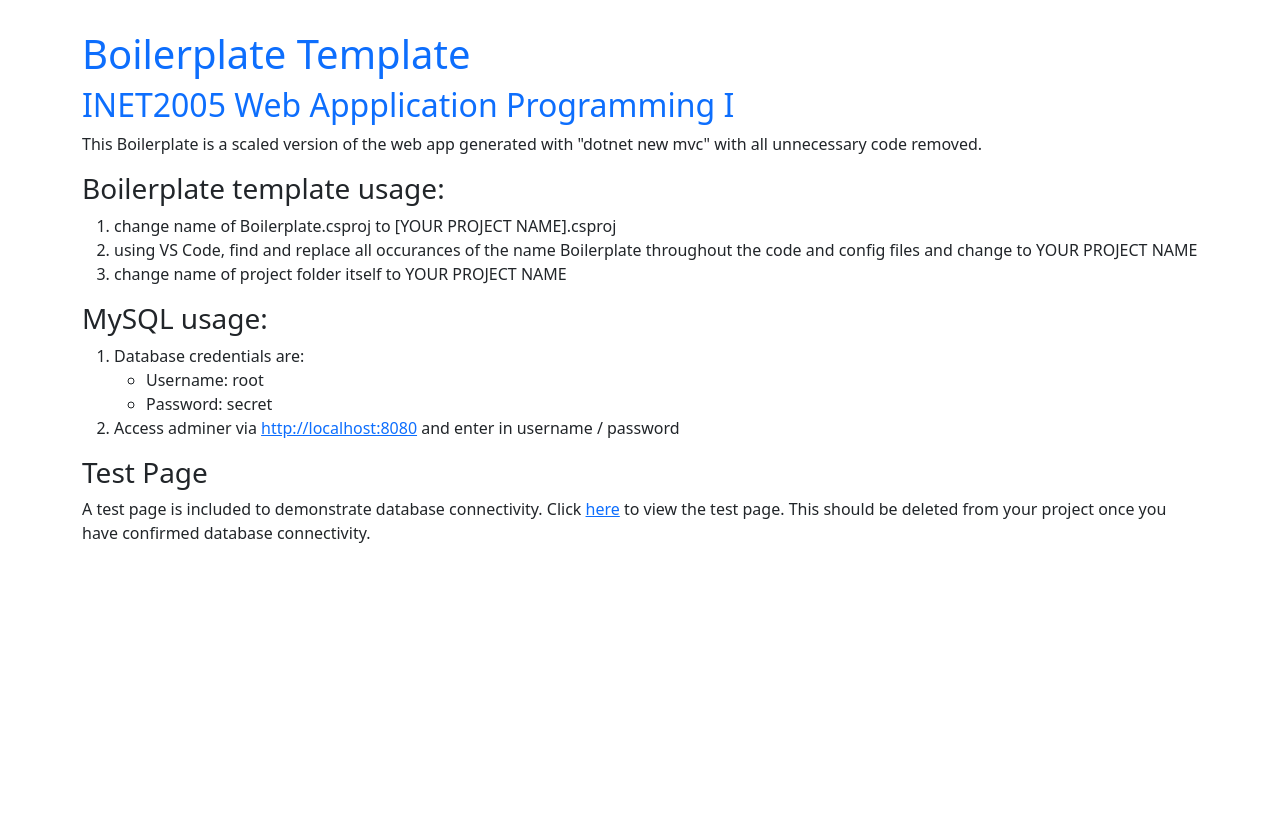
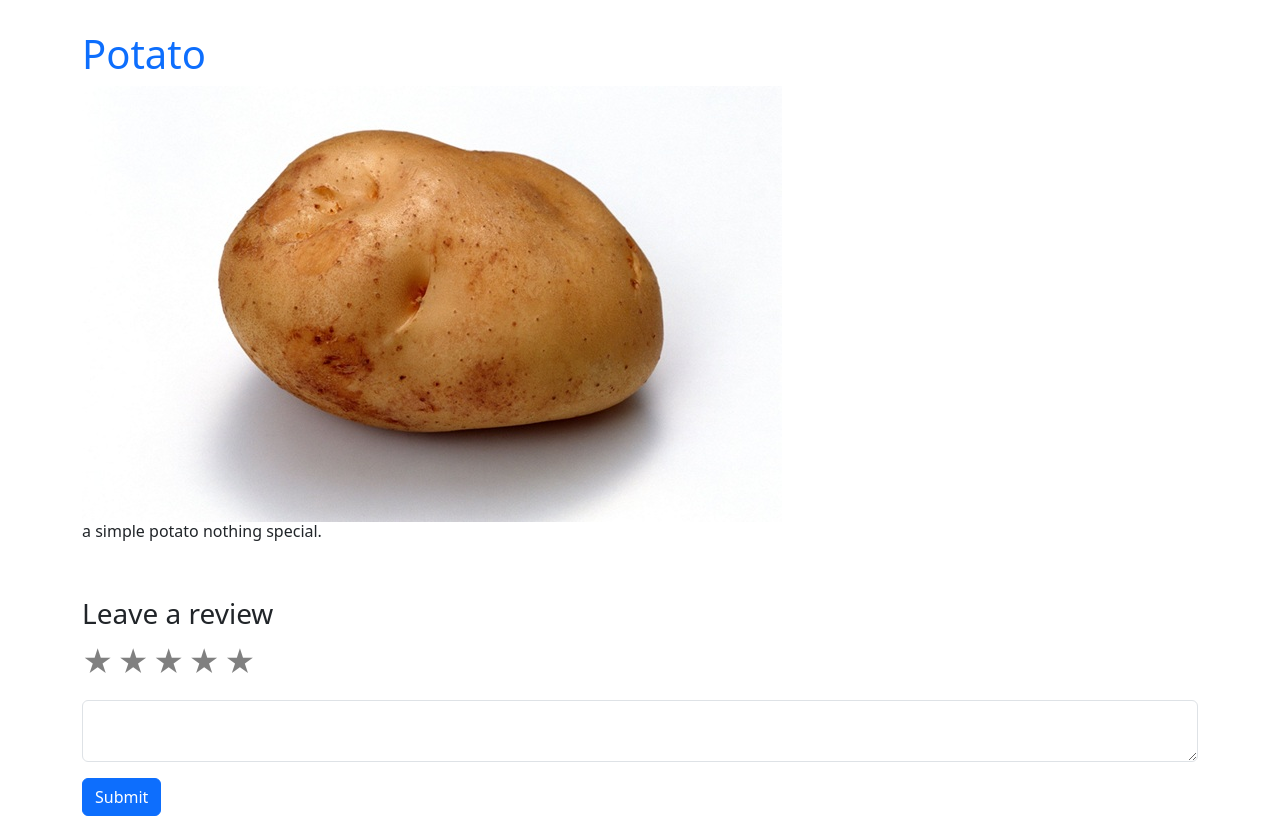
Before and after one commit to jordannick20/rate-the-potato, an ASP.NET Core app: page / in a window 1280 px wide. Before the commit the page ends 543 px from the top, so only its background shows below. Run offline with ASP.NET Core 8, Linux system fonts and the light colour scheme; some libraries are stand-ins or nearby versions.

Commit message:
added image and javascript code for stars

```diff
--- a/Controllers/HomeController.cs
+++ b/Controllers/HomeController.cs
@@ -11,10 +11,21 @@ public class HomeController : Controller
         return View();
     }
 
-    public IActionResult Test(MyModel myModel)
+    /*     public IActionResult Test(MyModel myModel)
+        {
+            myModel.GetTests();
+            return View(myModel);
+        } */
+
+    [HttpPost]
+    public IActionResult Create(Create review)
     {
-        myModel.GetTests();
-        return View(myModel);
+        if (ModelState.IsValid)
+        {
+            return RedirectToAction("Index");
+        }
+
+        return View(review);
     }
 
 }
--- a/Views/Home/Index.cshtml
+++ b/Views/Home/Index.cshtml
@@ -1,32 +1,52 @@
+@model Create
+
 <div>
-    <h1 class="text-primary">Boilerplate Template</h1>
-    <h2 class="text-primary">INET2005 Web Appplication Programming I</h2>
-    <p>
-        This Boilerplate is a scaled version of the web app generated with "dotnet new mvc" with all unnecessary code
-        removed.
-    </p>
+    <h1 class="text-primary">Potato</h1>
+    <img src="~/Images/Potato.jpg" alt="Sample Photo" />
+    <h6 class="text-pr">a simple potato nothing special.</h6>
 
-    <h3>Boilerplate template usage:</h3>
-    <ol>
-        <li>change name of Boilerplate.csproj to [YOUR PROJECT NAME].csproj</li>
-        <li>using VS Code, find and replace all occurances of the name Boilerplate throughout the code and config files
-            and change to YOUR PROJECT NAME</li>
-        <li>change name of project folder itself to YOUR PROJECT NAME</li>
-    </ol>
 
-    <h3>MySQL usage:</h3>
-    <ol>
-        <li>Database credentials are:</li>
-        <ul>
-            <li>Username: root</li>
-            <li>Password: secret</li>
-        </ul>
-        <li>Access adminer via <a href="http://localhost:8080">http://localhost:8080</a> and enter in username / password</li>
-    </ol>
+    <h3 class="pt-5">Leave a review</h3>
+    <form asp-action="Create" method="post">
 
-    <h3>Test Page</h3>
-    <p>
-        A test page is included to demonstrate database connectivity. Click <a asp-controller="Home" asp-action="Test">here</a> to view the test
-        page. This should be deleted from your project once you have confirmed database connectivity.
-    </p>
-</div>
+        <div id="star-rating">
+            <span class="star" data-value="1">&#9733;</span>
+            <span class="star" data-value="2">&#9733;</span>
+            <span class="star" data-value="3">&#9733;</span>
+            <span class="star" data-value="4">&#9733;</span>
+            <span class="star" data-value="5">&#9733;</span>
+        </div>
+
+        <input type="hidden" id="Rating" name="Rating" value="0" />
+
+        <div class="mt-3">
+            <textarea name="Comment" class="form-control"></textarea>
+        </div>
+
+        <button type="submit" class="btn btn-primary mt-3">
+            Submit
+        </button>
+
+    </form>
+
+    <script>
+            let stars = document.querySelectorAll(".star");
+            let ratingInput = document.getElementById("Rating");
+
+            stars.forEach(star => {
+                star.addEventListener("click", (e) => {
+
+                    let rating = e.target.dataset.value;
+
+                    ratingInput.value = rating;
+
+                    stars.forEach(e => e.classList.remove("selected"));
+
+                    stars.forEach(e => {
+                        if (e.dataset.value <= rating) {
+                            e.classList.add("selected");
+                        }
+                    });
+                });
+            });
+    </script>
--- a/docker-compose.prod.yml
+++ b/docker-compose.prod.yml
@@ -18,7 +18,7 @@ services:
       MYSQL_ROOT_PASSWORD: ${MYSQL_ROOT_PASSWORD:-secret}
       MYSQL_DATABASE: app_db
     ports:
-      - "3306:3306"
+      - "3307:3307"
     volumes:
       - db-data:/var/lib/mysql
     # needed for depends_on in server
--- a/docker-compose.yml
+++ b/docker-compose.yml
@@ -7,12 +7,12 @@ services:
       MYSQL_ROOT_PASSWORD: ${MYSQL_ROOT_PASSWORD:-secret}
       MYSQL_DATABASE: app_db
     ports:
-      - "3306:3306"
+      - "3307:3307"
     volumes:
       - db-data:/var/lib/mysql
     # needed for depends_on in server
     healthcheck:
-      test: ["CMD", "mysqladmin" ,"ping", "-h", "127.0.0.1", "-u", "root", "--password=$MYSQL_ROOT_PASSWORD"]
+      test: [ "CMD", "mysqladmin", "ping", "-h", "127.0.0.1", "-u", "root", "--password=$MYSQL_ROOT_PASSWORD" ]
       interval: 10s
       timeout: 5s
       retries: 5
--- a/wwwroot/css/site.css
+++ b/wwwroot/css/site.css
@@ -1,3 +1,13 @@
 body {
   margin-top: 30px;
 }
+
+.star {
+  font-size: 30px;
+  color: gray;
+  cursor: pointer;
+}
+
+.star.selected {
+  color: rgb(194, 202, 37);
+}
```
Also changed, not shown: Models/MyModel.cs (+5 -5 lines), Models/Test.cs (+7 -3 lines), Views/Home/Test.cshtml (+3 -4 lines), mysql/myTable.sql (+8 -12 lines), wwwroot/Images/potato.jpg (added).
